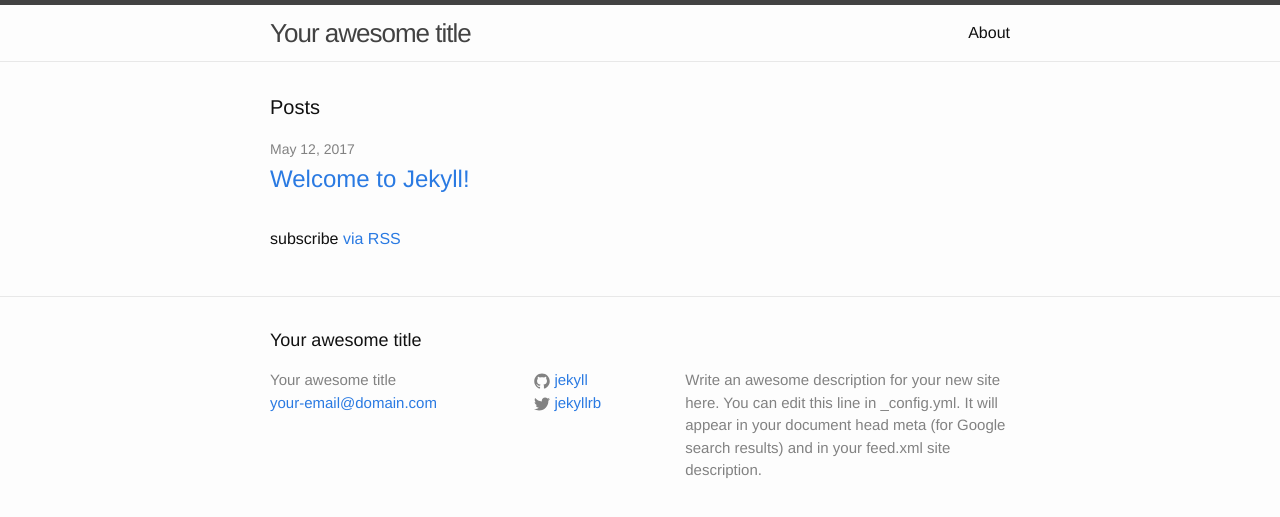
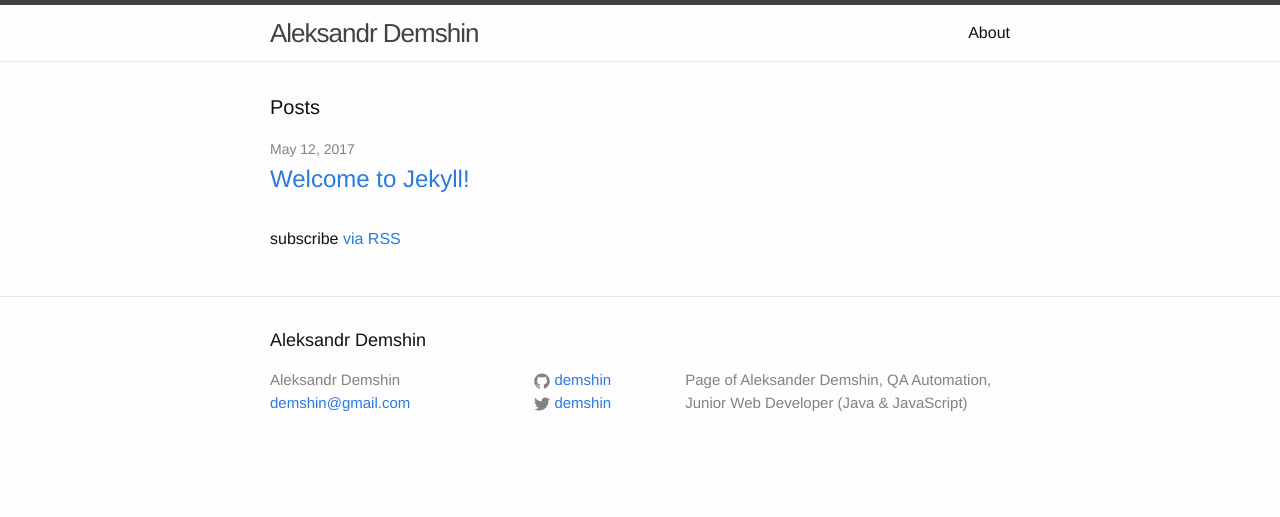
Before and after one commit to demshin/demsh.in, a Jekyll site: the page built from index.html, in a window 1280 px wide. Shown: the top 517 px of the page. Built offline with Jekyll 4.4.1, drawn with Linux system fonts in a browser that asks for light colours.

Commit message:
+ edit _config.yml

```diff
--- a/_config.yml
+++ b/_config.yml
@@ -6,16 +6,14 @@
 # 'jekyll serve'. If you change this file, please restart the server process.
 
 # Site settings
-title: Your awesome title
-email: your-email@domain.com
+title: Aleksandr Demshin
+email: demshin@gmail.com
 description: > # this means to ignore newlines until "baseurl:"
-  Write an awesome description for your new site here. You can edit this
-  line in _config.yml. It will appear in your document head meta (for
-  Google search results) and in your feed.xml site description.
+  Page of Aleksander Demshin, QA Automation, Junior Web Developer (Java & JavaScript)
 baseurl: "" # the subpath of your site, e.g. /blog
-url: "http://yourdomain.com" # the base hostname & protocol for your site
-twitter_username: jekyllrb
-github_username:  jekyll
+url: "http://demshin.github.com" # the base hostname & protocol for your site
+twitter_username: demshin
+github_username:  demshin
 
 # Build settings
 markdown: kramdown
```
